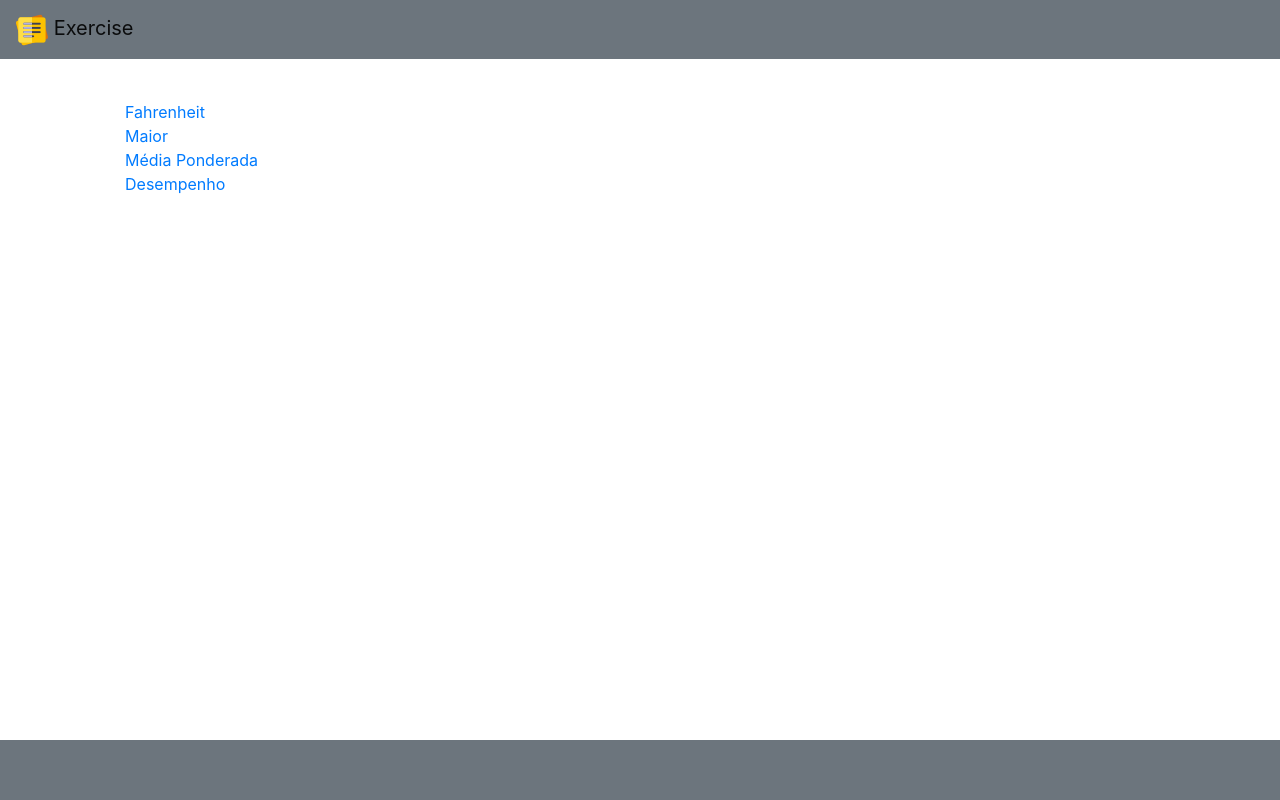
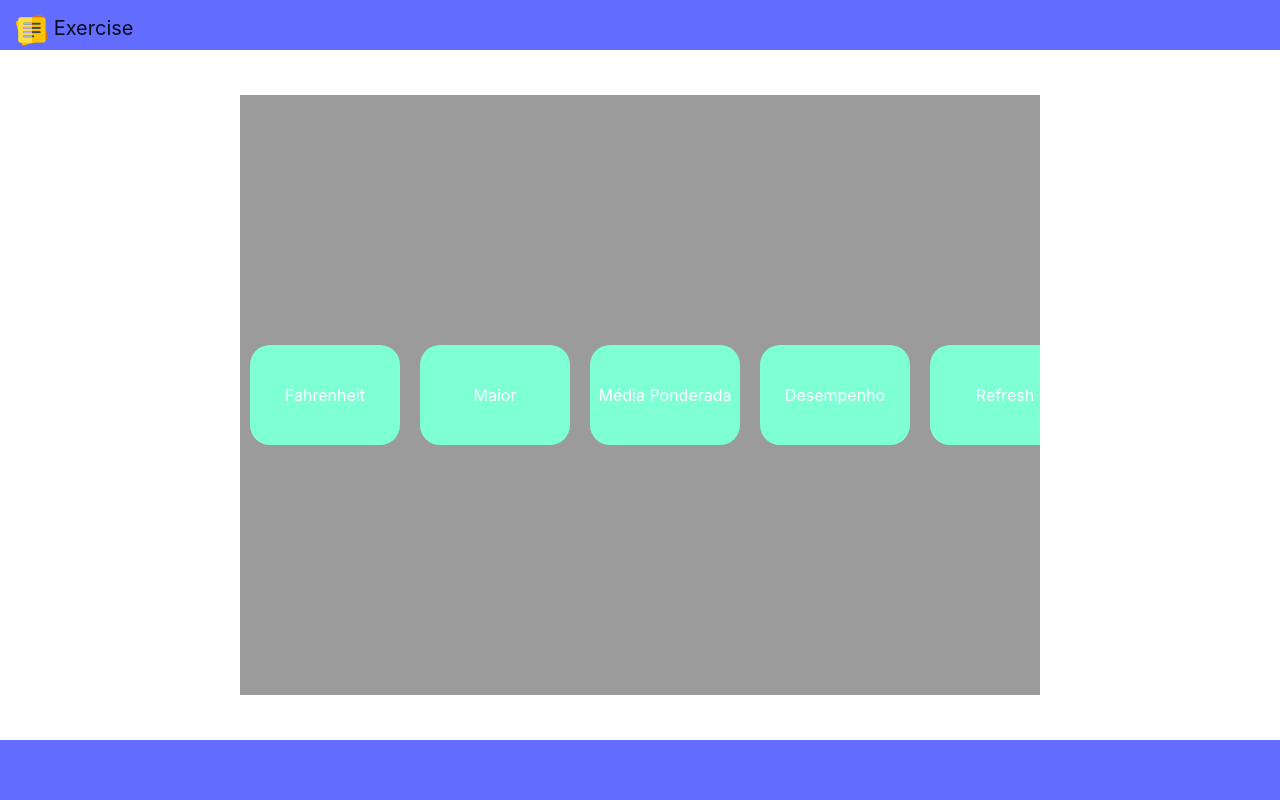
Before and after one commit to AdailtonIFS/Exercicios, a PHP site: page /Exercise/ in a window 1280 px wide. Run offline with PHP 8.4, Linux system fonts and the light colour scheme.

Commit message:
adicionei o arquivo de refresh

```diff
--- a/header.php
+++ b/header.php
@@ -2,15 +2,23 @@
     <html lang="pt-BR">
     <head>
         <meta charset="UTF-8">
-        <meta name="viewport" content="width=device-width, initial-scale=1.0">
-        <meta http-equiv="X-UA-Compatible" content="ie=edge">
+		<meta name="viewport" content="width=device-width, initial-scale=1.0">
+		<meta name="author" content="Adailton Moura da Silva">
+		<meta name="generator" content="Visual Studio Code">
+		<meta name="description" content="Gerenciador de compromissos do usuário">
+		<meta name="keywords" content="Commitments">
+        <meta name="application-name" content="CommitmentsWeb">
+        <?php if (isset($_GET['pagina']) && $_GET['pagina'] == 'refresh'){?>
+            <meta http-equiv="refresh" content="4">
+        <?php }?>
+		<meta http-equiv="X-UA-Compatible" content="ie=edge">
         <link rel="stylesheet" href="style/bootstrap.min.css">
         <link rel="stylesheet" href="style/style.css">
         <title>Exercise</title>
     </head>
     <body>
         <header class="cabecalho">
-            <nav class="navbar navbar-light bg-secondary">
+            <nav class="navbar navbar-light">
                 <a class="navbar-brand" href="?pagina=home">
                     <img src="img/notebook.png" width="32" height="32" alt=""> Exercise
                 </a>
--- a/index.php
+++ b/index.php
@@ -28,6 +28,10 @@
           include_once 'view/desempenho.php';
           break;
 
+        case 'refresh':
+            include_once 'view/refresh.php';
+            break;
+
           default:
           include_once 'view/home.php';
   }
--- a/style/style.css
+++ b/style/style.css
@@ -5,23 +5,53 @@
 body {
     margin: 0px;
     display: grid;
-    grid-template-rows: 100px 1fr 60px;
+    grid-template-rows: 50px 1fr 60px;
     grid-template-columns: 1fr;
     grid-template-areas: "cabecalho" "principal" "rodape";
 }
 
 .cabecalho {
     grid-area: cabecalho;
+    background-color: #626dff;
 }
 
 .principal {
     grid-area: principal;
-    min-height: calc(100vh - 160px);
+    min-height: calc(100vh - 110px);
 }
 
 .rodape {
     grid-area: rodape;
-    background-color: #6c757d;
+    background-color: #626dff;
+}
+
+.modulo {
+    display: flex;
+    flex-direction: row;
+    width: 800px;
+    height: 600px;
+    background-color: rgb(155, 155, 155);
+    overflow: hidden;
+}
+
+.container {
+    min-height: calc(100vh - 110px);
+    display: flex;
+    flex-direction: row;
+    justify-content: center;
+    align-items: center;
+}
+
+.exercise {
+    margin: 10px;
+    width: 150px;
+    height: 100px;
+    background-color: aquamarine;
+    display: flex;
+    flex-direction: row;
+    justify-content: center;
+    align-items: center;
+    border-radius: 20px;
 }
 
 #titulo {
@@ -45,9 +75,14 @@ input::-webkit-inner-spin-button {
 }
 
 ul {
+    margin: 0px;
+    padding: 0px;
     list-style: none;
+    display: flex;
+    align-items: center;
 }
 
-ul a {
+ul>.exercise a {
+    color: white;
     text-decoration: none;
 }
--- a/view/home.php
+++ b/view/home.php
@@ -1,16 +1,22 @@
     <div class="container">
+
+        <div class="modulo">
             <ul>
-            <li>
+                <li class="exercise">
                     <a href="?pagina=fahrenheit">Fahrenheit</a>
                 </li>
-            <li>
+                <li class="exercise">
                     <a href="?pagina=maior">Maior</a>
                 </li>
-            <li>
+                <li  class="exercise">
                     <a href="?pagina=mediaponderada">Média Ponderada</a>
                 </li>
-            <li>
+                <li class="exercise">
                     <a href="?pagina=desempenho">Desempenho</a>
+                </li>
+                <li class="exercise">
+                    <a href="?pagina=refresh">Refresh</a>
                 </li>
             </ul>
         </div>
+    </div>
```
Also changed, not shown: view/refresh.php (added, +15 -0 lines). Lines whose indentation alone changed are shown as unchanged.
